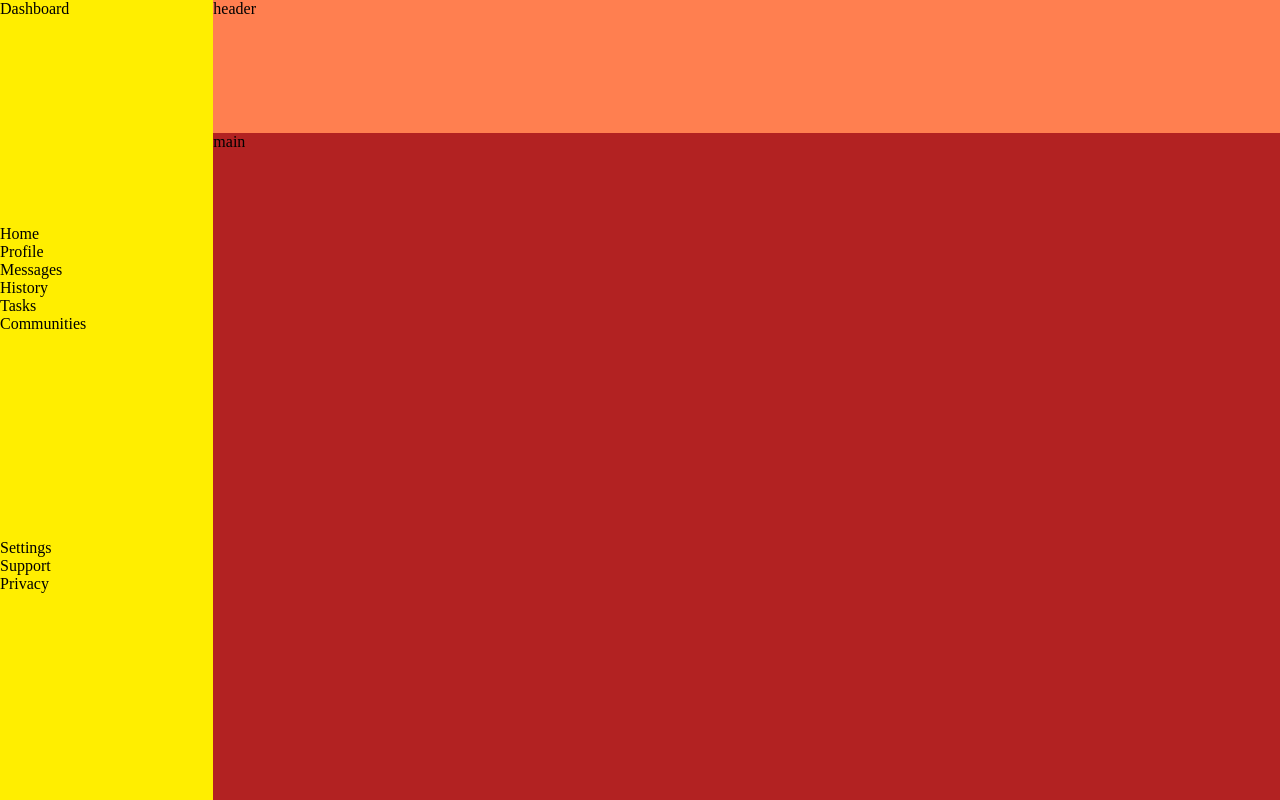
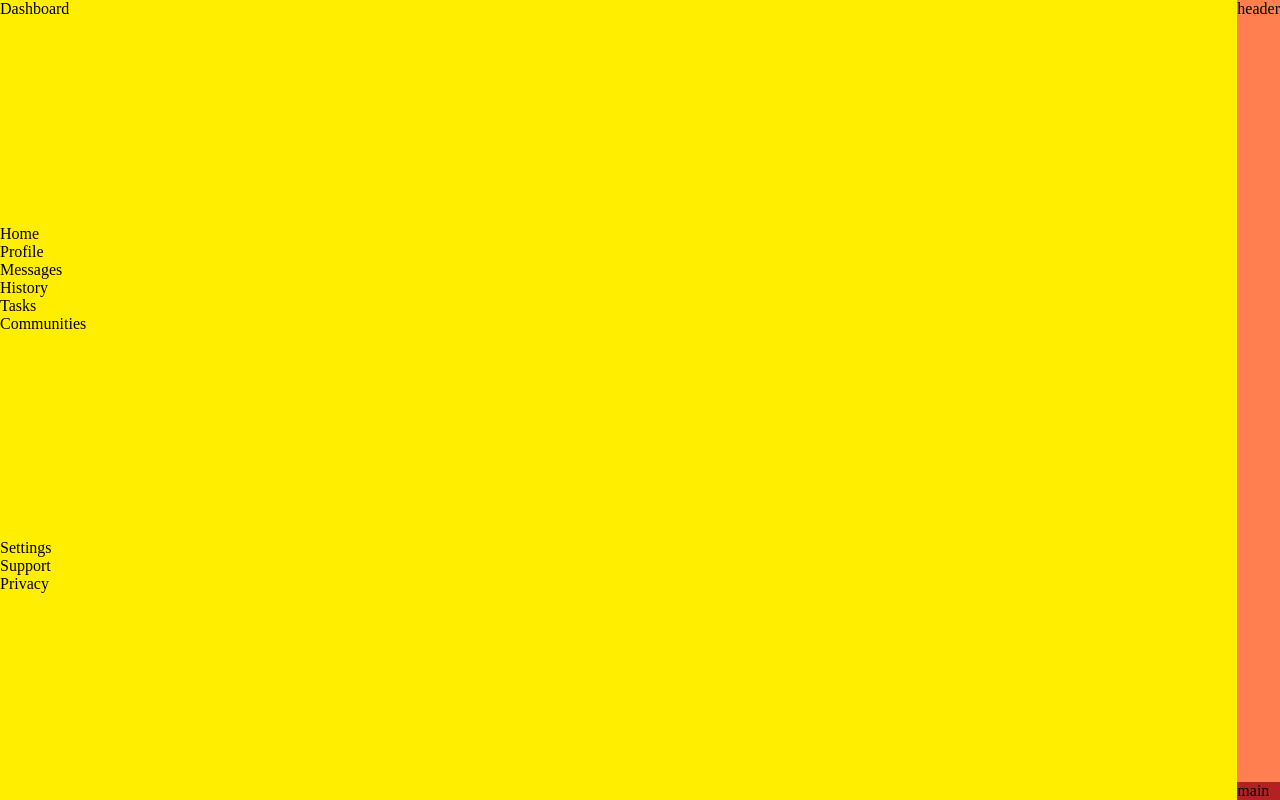
Before and after one commit to Brunosimoni/admin-dashboard, a plain HTML site: page index.html in a window 1280 px wide. Drawn offline with Linux system fonts and the light colour scheme.

Commit message:
Change grid layout size

```diff
--- a/styles.css
+++ b/styles.css
@@ -6,8 +6,8 @@
 
 .container {
     display: grid;
-    grid-template-columns: repeat(6, 1fr);
-    grid-template-rows: repeat(6, 1fr);
+    grid-template-columns: repeat(1, 4fr);
+    grid-template-rows: repeat(1, 4fr);
     height: 100vh;
 }
 
@@ -15,19 +15,19 @@
 .side-bar {
     background-color: rgb(255, 238, 0);
     grid-column: 1 / 2;
-    grid-row: 1 / 7;
+    grid-row: 1 / 3;
     display: grid;
 }
 
 
 .header {
     background-color: coral;
-    grid-column: 2 / 7;
+    grid-column: 2 / 3;
     grid-row: 1 / 2;
 }
 
 .main {
     background-color: firebrick;
-    grid-column: 2 / 7;
-    grid-row: 2 / 7;
+    grid-column: 2 / 3;
+    grid-row: 2 / 3;
 }
```
